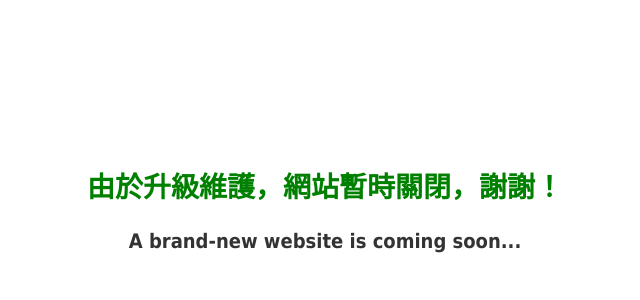
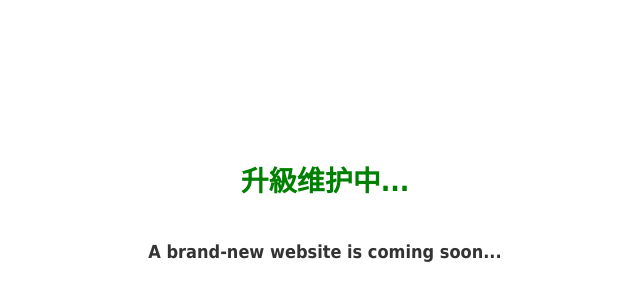
Before and after one commit to 275208060/275208060.github.io, a plain HTML site: page index.html in a window 1280 px wide. Shown: the part 180-480 px from the top of the page, without its empty margins (315-955 px from the left). Drawn offline with Linux system fonts and the light colour scheme.

Commit message:
Update index.html

```diff
--- a/index.html
+++ b/index.html
@@ -64,20 +64,20 @@
     h1 {
         font-size: 28px;
 
-        margin: 0;
+        margin: 0 0 20px;
 
         color: green;
     }
 
     h2 {
-        font-size: 20px;
+        font-size: 18px;
     }
     </style>
 </head>
 
 <body>
     <div class="main">
-        <h1>由於升級維護，網站暫時關閉，謝謝！</h1>
+        <h1>升級维护中...</h1>
         <h2>A brand-new website is coming soon...</h2>
     </div>
 </body>
```
